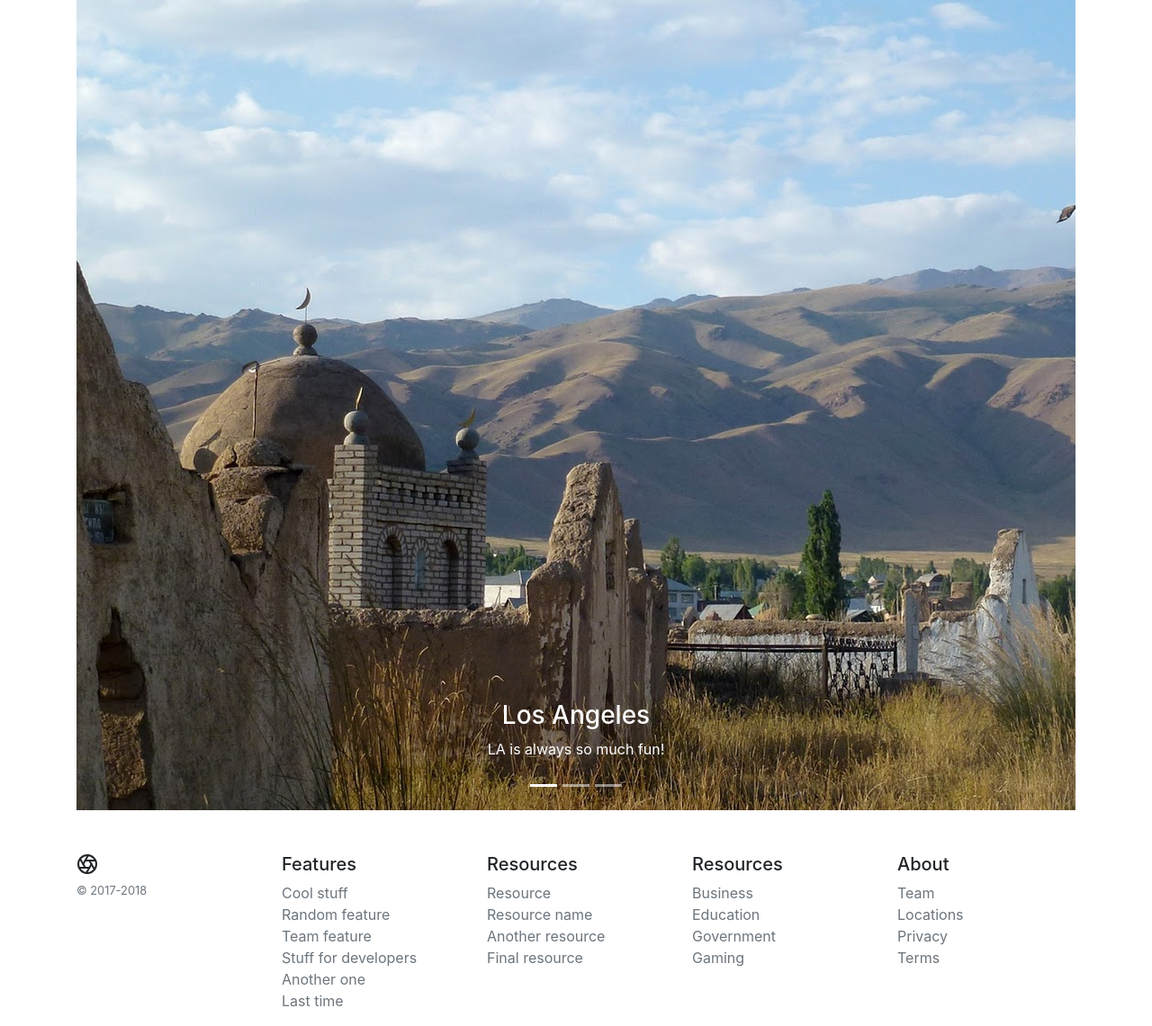
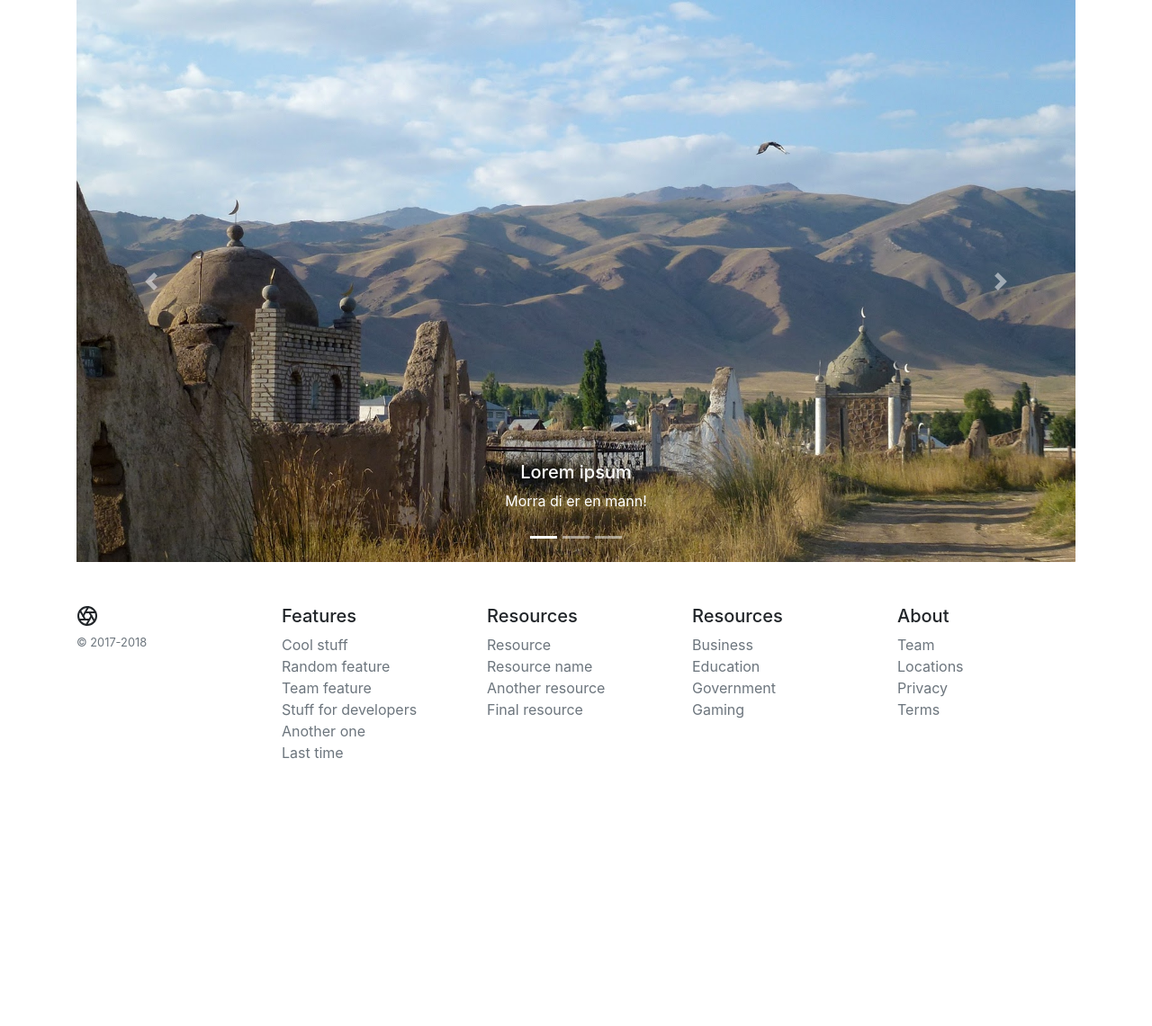
Before and after one commit to prosys3/web_sustour, a PHP site: page / in a window 1280 px wide. Shown: the part 48-1189 px from the top of the page at 90% size. After the commit the page ends 892 px from the top, so only its background shows below. Run offline with PHP 8.4, Linux system fonts and the light colour scheme.

Commit message:
Fixed BS demo content. It works

```diff
--- a/index.php
+++ b/index.php
@@ -1,4 +1,5 @@
-<html>
+<!DOCTYPE html>
+<html lang="en">
 <head>
 <!--
 #########################################################
@@ -7,6 +8,7 @@
 -->
     <!-- DOCUMENT HEAD: -->
     <?php include 'rsc/import/php/comp/head.php' ?>
+
 <!--
 #########################################################
 #### DO NOT EDIT THE HEAD IMPORT ABOVE
@@ -55,34 +57,45 @@
 
     <div class="container">
 
-        <div id="myCarousel" class="carousel slide" data-ride="carousel">
-            <!-- Indicators -->
+        <div id="carouselExampleIndicators" class="carousel slide" data-ride="carousel">
             <ol class="carousel-indicators">
-                <li data-target="#myCarousel" data-slide-to="0" class="active"></li>
-                <li data-target="#myCarousel" data-slide-to="1"></li>
-                <li data-target="#myCarousel" data-slide-to="2"></li>
+                <li data-target="#carouselExampleIndicators" data-slide-to="0" class="active"></li>
+                <li data-target="#carouselExampleIndicators" data-slide-to="1"></li>
+                <li data-target="#carouselExampleIndicators" data-slide-to="2"></li>
             </ol>
-
-            <!-- Wrapper for slides -->
             <div class="carousel-inner">
 
-                <div class="item active">
-                    <img src="rsc/img/carousel/wallpaper.jpg" alt="Chania">
-                    <div class="carousel-caption">
-                        <h3>Los Angeles</h3>
-                        <p>LA is always so much fun!</p>
+                <div class="carousel-item active">
+                    <img class="d-block w-100" src="rsc/img/carousel/wallpaper.jpg" alt="First slide">
+                    <div class="carousel-caption d-none d-md-block">
+                        <h5>Lorem ipsum</h5>
+                        <p>Morra di er en mann!</p>
+                    </div>
+                </div>
+
+                <div class="carousel-item">
+                    <img class="d-block w-100" src="rsc/img/carousel/wallpaper.jpg" alt="Second slide">
+                    <div class="carousel-caption d-none d-md-block">
+                        <h5>Kødda</h5>
+                        <p>Neida!</p>
+                    </div>
+                </div>
+
+                <div class="carousel-item">
+                    <img class="d-block w-100" src="rsc/img/carousel/wallpaper.jpg" alt="Second slide">
+                    <div class="carousel-caption d-none d-md-block">
+                        <h5>Siste slide</h5>
+                        <p>Test</p>
                     </div>
                 </div>
 
             </div>
-
-            <!-- Left and right controls -->
-            <a class="left carousel-control" href="#myCarousel" data-slide="prev">
-                <span class="glyphicon glyphicon-chevron-left"></span>
+            <a class="carousel-control-prev" href="#carouselExampleIndicators" role="button" data-slide="prev">
+                <span class="carousel-control-prev-icon" aria-hidden="true"></span>
                 <span class="sr-only">Previous</span>
             </a>
-            <a class="right carousel-control" href="#myCarousel" data-slide="next">
-                <span class="glyphicon glyphicon-chevron-right"></span>
+            <a class="carousel-control-next" href="#carouselExampleIndicators" role="button" data-slide="next">
+                <span class="carousel-control-next-icon" aria-hidden="true"></span>
                 <span class="sr-only">Next</span>
             </a>
         </div>
--- a/mal.php
+++ b/mal.php
@@ -1,4 +1,5 @@
-<html>
+<!DOCTYPE html>
+<html lang="en">
 <head>
 <!--
 #########################################################
--- a/rsc/import/php/comp/footer.php
+++ b/rsc/import/php/comp/footer.php
@@ -63,7 +63,9 @@
 
     <!-- BOOTSTRAP, FASTER JS LOAD: -->
     <script type="text/javascript" src="rsc/bootstrap/js/bootstrap.bundle.js"></script>
+<!--    <script type="text/javascript" src="rsc/bootstrap/js/bootstrap.bundle.min.js"></script>-->
     <script type="text/javascript" src="rsc/bootstrap/js/bootstrap.js"></script>
+<!--    <script type="text/javascript" src="rsc/bootstrap/js/bootstrap.min.js"></script>-->
 
 <!--
 #########################################################
--- a/rsc/import/php/comp/head.php
+++ b/rsc/import/php/comp/head.php
@@ -4,7 +4,7 @@
     <meta charset="UTF-8">
 
     <!-- Responsive viewport scaling: -->
-    <meta name="viewport" content="width=device-width, user-scalable=no, initial-scale=1.0, maximum-scale=1.0, minimum-scale=1.0">
+    <meta name="viewport" content="width=device-width, user-scalable=no, initial-scale=1.0, maximum-scale=1.0, minimum-scale=1.0, shrink-to-fit=no">
     <meta http-equiv="X-UA-Compatible" content="ie=edge">
 
     <!-- Document author information: -->
@@ -27,9 +27,12 @@
     crossorigin="anonymous"></script>
 
 	<!-- Bootstrap 4.0 -->
-	<link rel="stylesheet" type="text/css" href="rsc/bootstrap/css/bootstrap-reboot.css">
-	<link rel="stylesheet" type="text/css" href="rsc/bootstrap/css/bootstrap-grid.css">
-	<link rel="stylesheet" type="text/css" href="rsc/bootstrap/css/bootstrap.css">
+    <link rel="stylesheet" type="text/css" href="rsc/bootstrap/css/bootstrap-reboot.css">
+<!--    <link rel="stylesheet" type="text/css" href="rsc/bootstrap/css/bootstrap-reboot.min.css">-->
+    <link rel="stylesheet" type="text/css" href="rsc/bootstrap/css/bootstrap-grid.css">
+<!--    <link rel="stylesheet" type="text/css" href="rsc/bootstrap/css/bootstrap-grid.min.css">-->
+    <link rel="stylesheet" type="text/css" href="rsc/bootstrap/css/bootstrap.css">
+<!--    <link rel="stylesheet" type="text/css" href="rsc/bootstrap/css/bootstrap.min.css">-->
 
     <!-- ProSys3 CSS -->
     <!-- Own CSS here... -->
```
